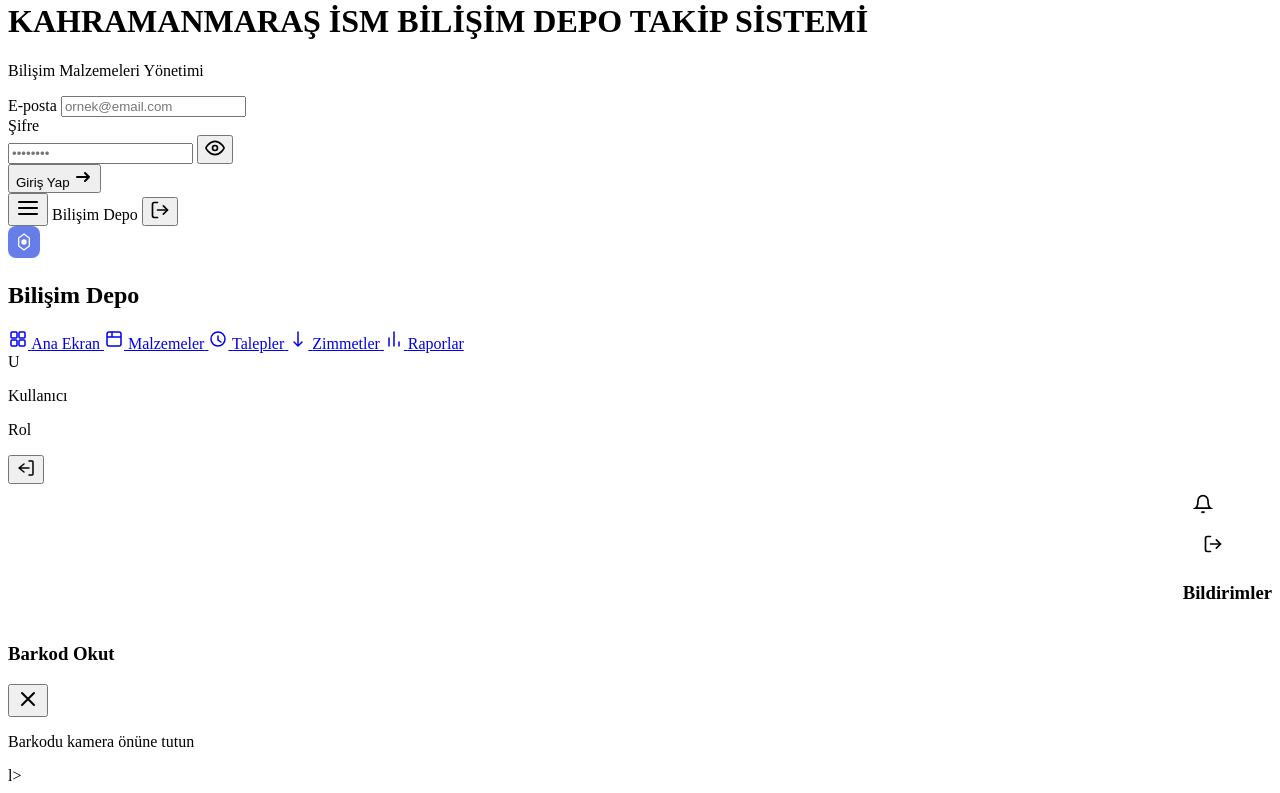
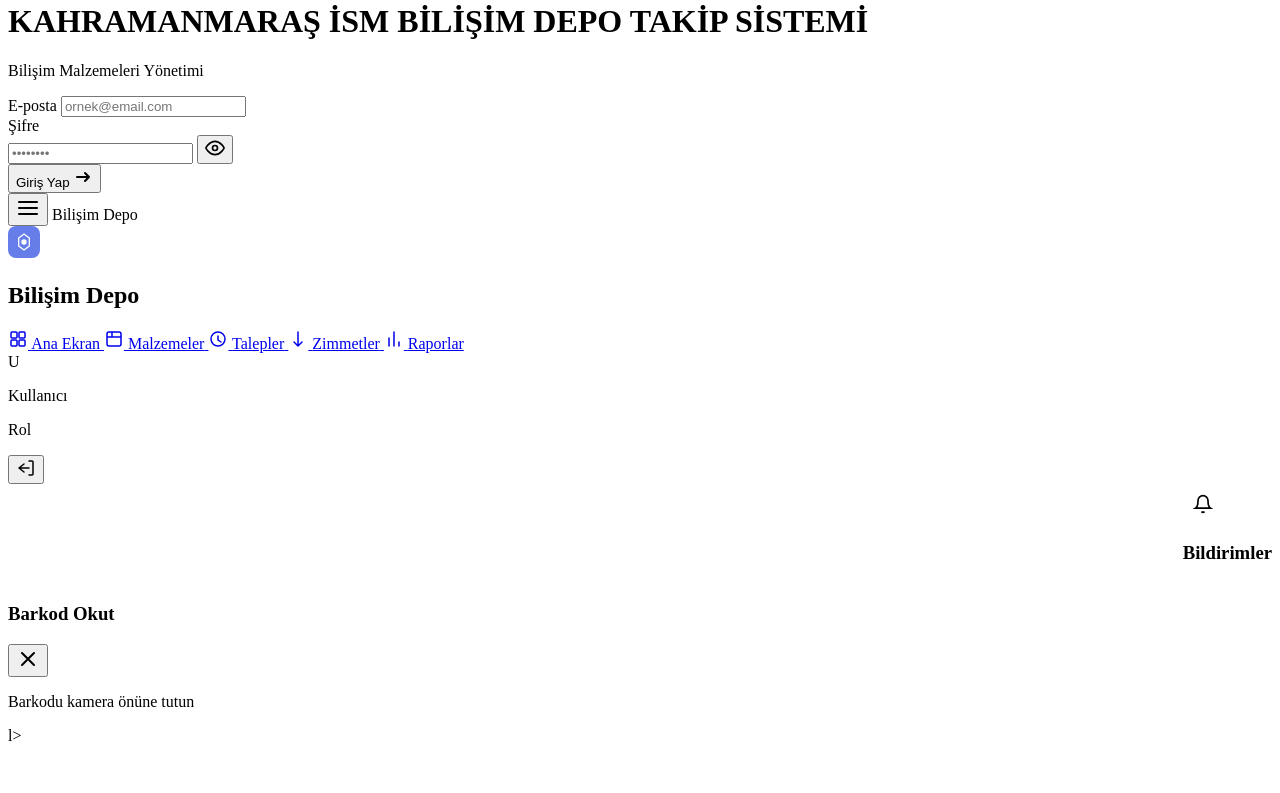
Before and after one commit to homekskr/bilisimdepotakip, a website built with Vite: page index.html in a window 1280 px wide. Shown: the part 120-913 px from the top of the page. After the commit the page ends 873 px from the top, so only its background shows below. Built offline with nearby package versions, Linux system fonts and the light colour scheme.

Commit message:
Remove secondary logout buttons from headers

```diff
--- a/index.html
+++ b/index.html
@@ -121,14 +121,6 @@
             </svg>
         </button>
         <span class="mobile-title">Bilişim Depo</span>
-        <button class="btn-logout-alt" id="logout-btn-mobile" title="Çıkış Yap">
-            <svg width="20" height="20" viewBox="0 0 24 24" fill="none" stroke="currentColor" stroke-width="2"
-                stroke-linecap="round" stroke-linejoin="round">
-                <path d="M9 21H5a2 2 0 0 1-2-2V5a2 2 0 0 1 2-2h4"></path>
-                <polyline points="16 17 21 12 16 7"></polyline>
-                <line x1="21" y1="12" x2="9" y2="12"></line>
-            </svg>
-        </button>
     </header>
 
     <!-- Main App -->
@@ -237,16 +229,6 @@
                             style="display: none; position: absolute; top: -5px; right: -5px; background: var(--danger); color: white; font-size: 10px; width: 18px; height: 18px; border-radius: 50%; align-items: center; justify-content: center; border: 2px solid var(--bg-primary);">0</span>
                     </button>
 
-                    <button class="btn-logout-alt" id="logout-btn-desktop" title="Çıkış Yap"
-                        style="margin-left: 10px; background: var(--bg-secondary); border: 1px solid var(--glass-border); width: 40px; height: 40px; border-radius: 50%; display: flex; align-items: center; justify-content: center; cursor: pointer; color: var(--text-primary);">
-                        <svg width="20" height="20" viewBox="0 0 24 24" fill="none" stroke="currentColor"
-                            stroke-width="2" stroke-linecap="round" stroke-linejoin="round">
-                            <path d="M9 21H5a2 2 0 0 1-2-2V5a2 2 0 0 1 2-2h4"></path>
-                            <polyline points="16 17 21 12 16 7"></polyline>
-                            <line x1="21" y1="12" x2="9" y2="12"></line>
-                        </svg>
-                    </button>
-
                     <div id="notification-panel" class="notification-dropdown hidden" style="right: 0; left: auto;">
                         <div class="notif-header">
                             <h3>Bildirimler</h3>
--- a/js/auth.js
+++ b/js/auth.js
@@ -159,10 +159,8 @@ async function handleLogout(e) {
     }
 }
 
-// Attach logout to all logout buttons
-document.querySelectorAll('#logout-btn, #logout-btn-mobile, #logout-btn-desktop').forEach(btn => {
-    btn.addEventListener('click', handleLogout);
-});
+// Attach logout to side-bar logout button
+document.getElementById('logout-btn')?.addEventListener('click', handleLogout);
 // Notification Toggle
 document.getElementById('notification-btn')?.addEventListener('click', (e) => {
     e.stopPropagation();
```
